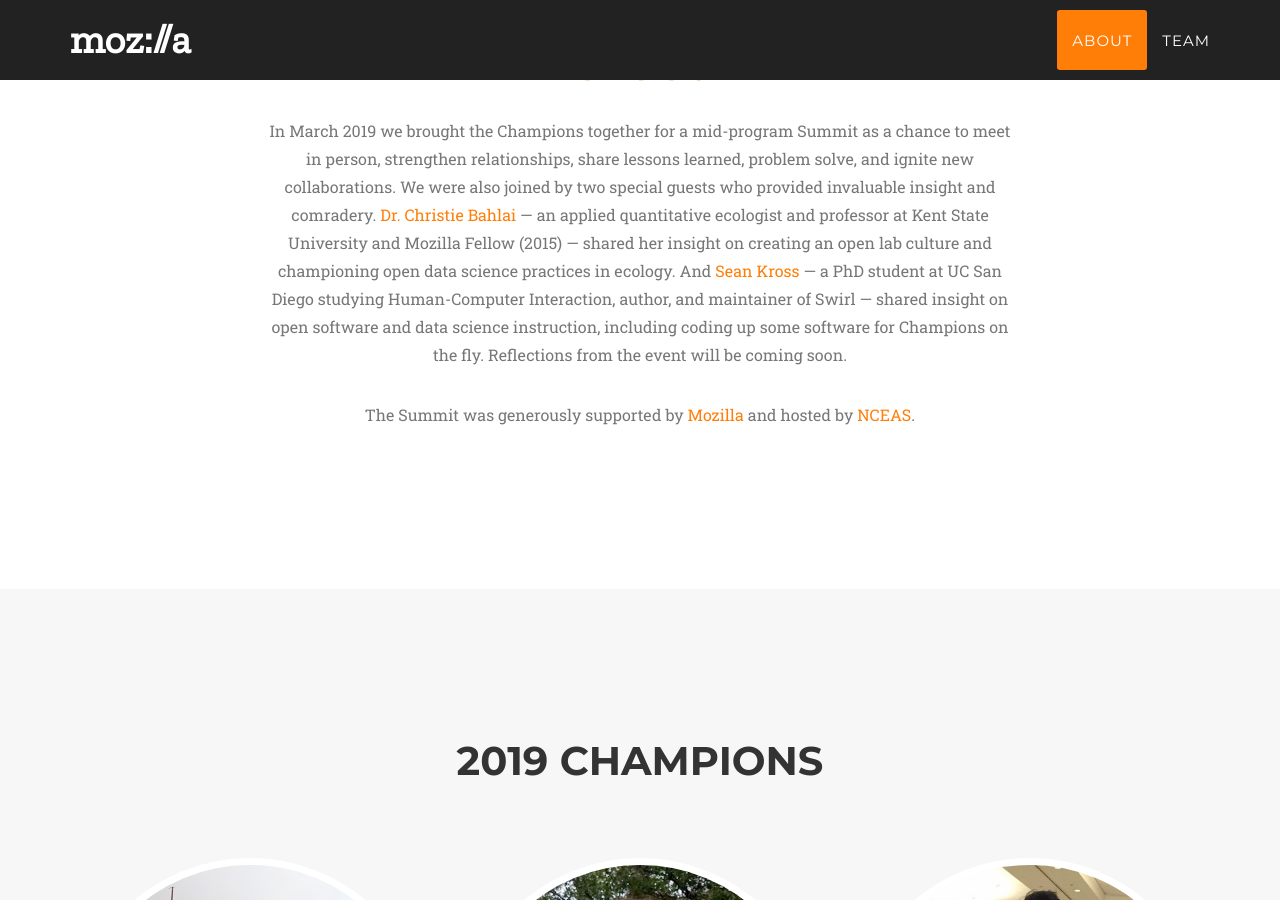
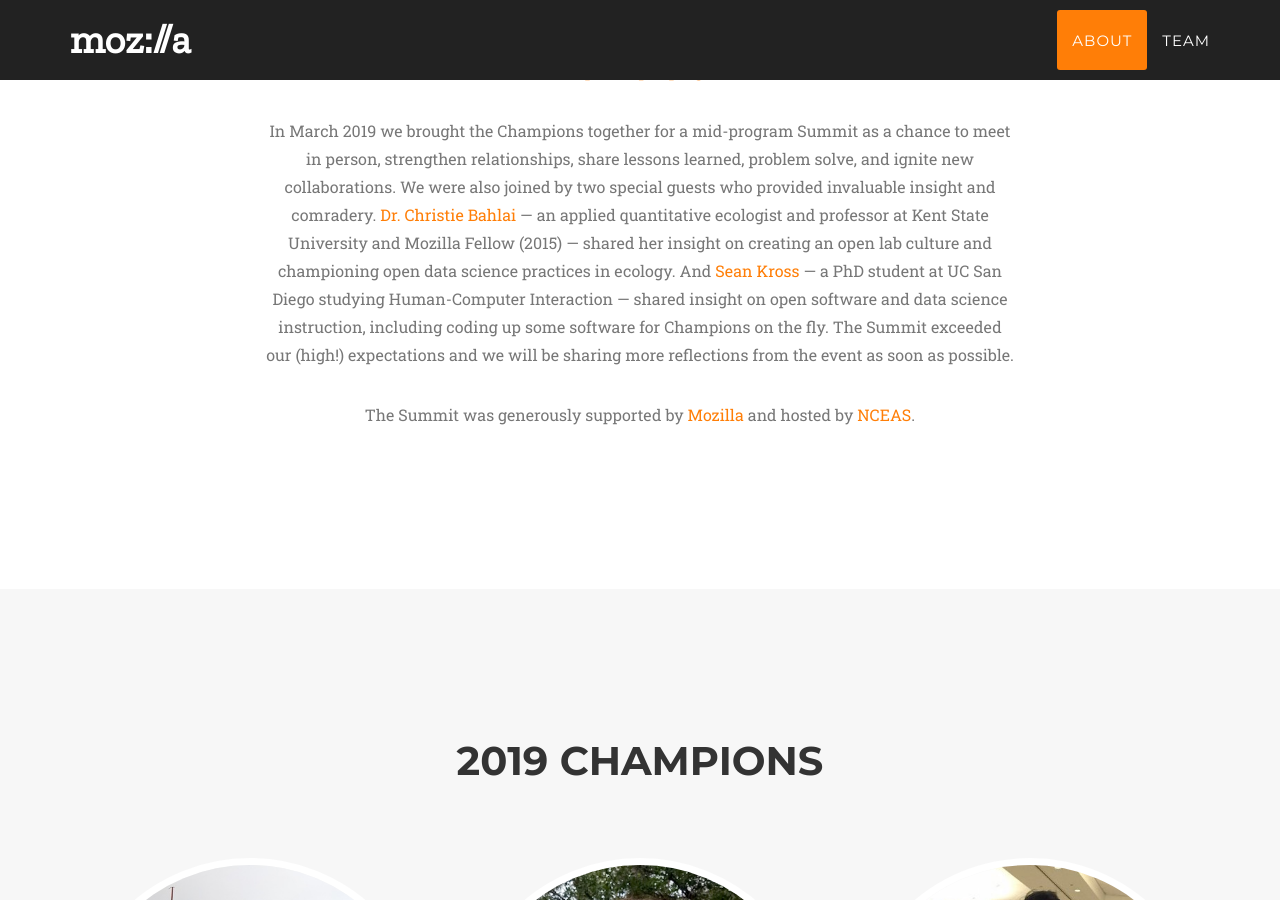
Before and after one commit to Openscapes/champions-summit, a Jekyll site: the page built from index.html, in a window 1280 px wide and 900 px high, scrolled down 1078 px. Built offline with Jekyll 4.4.1, drawn with Linux system fonts in a browser that asks for light colours; some web fonts are replaced.

Commit message:
change some lang

```diff
--- a/_includes/services.html
+++ b/_includes/services.html
@@ -20,7 +20,7 @@
                 <div class="col-lg-2 text-center">
                 </div>
                 <div class="col-lg-8 text-center">
-                   <p class="large text-muted">In March 2019 we brought the Champions together for a mid-program Summit as a chance to meet in person, strengthen relationships, share lessons learned, problem solve, and ignite new collaborations. We were also joined by two special guests who provided invaluable insight and comradery. <a href="https://bahlailab.org/">Dr. Christie Bahlai</a> — an applied quantitative ecologist and professor at Kent State University and Mozilla Fellow (2015) — shared her insight on creating an open lab culture and championing open data science practices in ecology. And <a href="http://seankross.com/about/">Sean Kross</a> — a PhD student at UC San Diego studying Human-Computer Interaction, author, and maintainer of Swirl — shared insight on open software and data science instruction, including coding up some software for Champions on the fly. Reflections from the event will be coming soon.</p>
+                   <p class="large text-muted">In March 2019 we brought the Champions together for a mid-program Summit as a chance to meet in person, strengthen relationships, share lessons learned, problem solve, and ignite new collaborations. We were also joined by two special guests who provided invaluable insight and comradery. <a href="https://bahlailab.org/">Dr. Christie Bahlai</a> — an applied quantitative ecologist and professor at Kent State University and Mozilla Fellow (2015) — shared her insight on creating an open lab culture and championing open data science practices in ecology. And <a href="http://seankross.com/about/">Sean Kross</a> — a PhD student at UC San Diego studying Human-Computer Interaction — shared insight on open software and data science instruction, including coding up some software for Champions on the fly. The Summit exceeded our (high!) expectations and we will be sharing more reflections from the event as soon as possible.</p>
                    </div>
                 <div class="col-lg-2 text-center">
                 </div>
```
